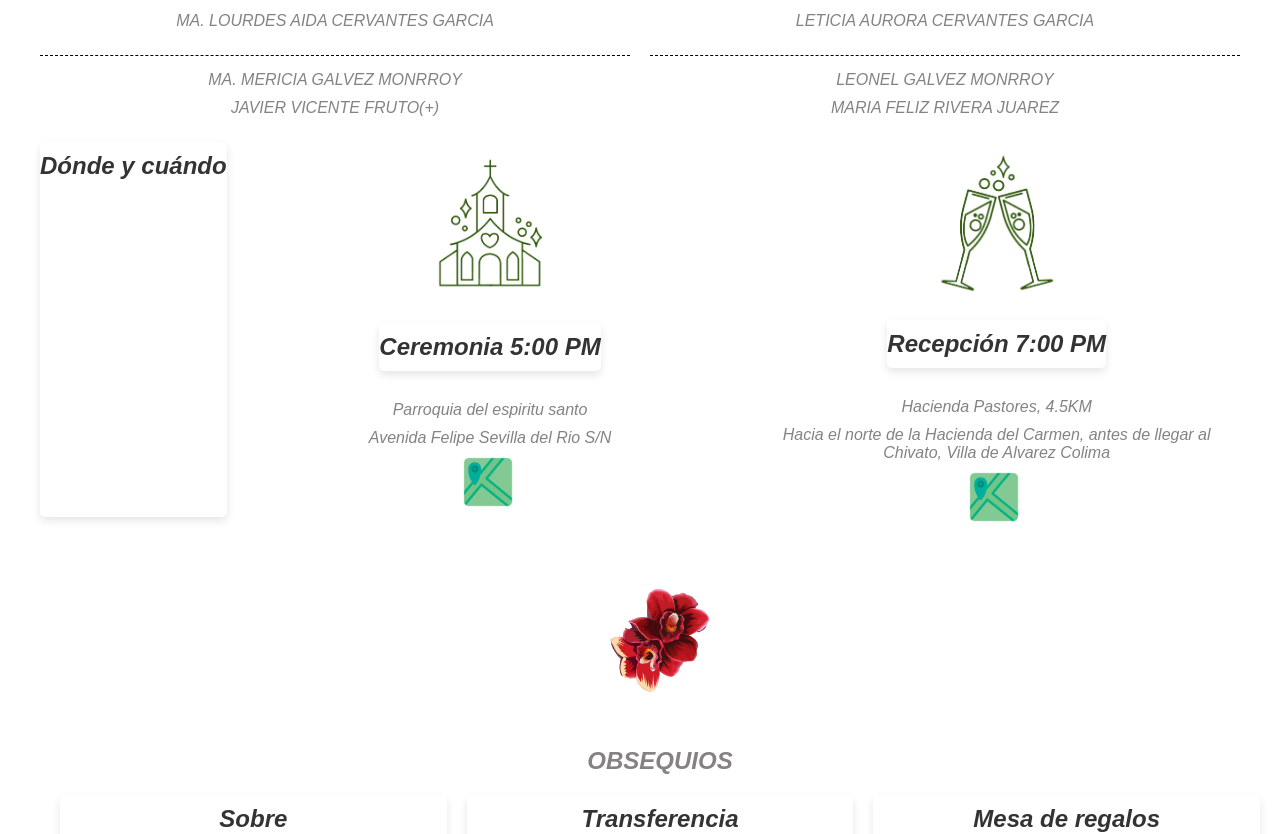
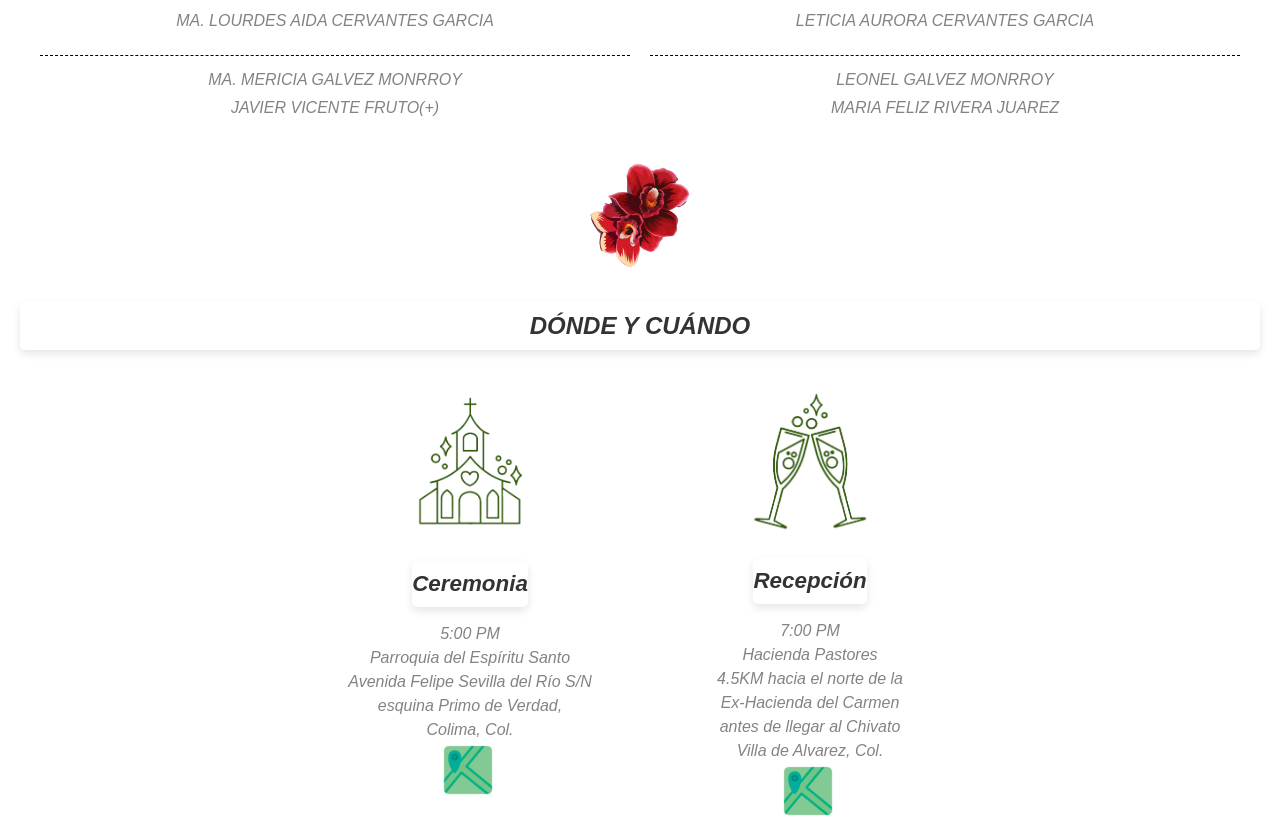
Before and after one commit to umiphos/itzel-eder, a React (Create React App) app: page / in a window 1280 px wide. Shown: the part 1623-2457 px from the top of the page. Built offline with nearby package versions, Linux system fonts and the light colour scheme.

Commit message:
ADD: added information data
added new information and format for this section

```diff
--- a/src/components/home/Information.js
+++ b/src/components/home/Information.js
@@ -3,16 +3,22 @@ import React from 'react';
 function Information() {
   return (
 <section class="information-section">
-  <div class="information-columns-container">
-    <h3>Dónde y cuándo</h3>
-    <div class="column">
+  <div className='information-container'>
+    <img src='/icons/flowers_division.png' alt="Icono de flores" className="icon-image"/>
+  </div>
+<h3>DÓNDE Y CUÁNDO</h3>
+<div class="information-columns-container">
+    <div class="information-column">
       <div class="information-container">
-        <img src='/icons/icon_ceremony_green.png' alt="Ceremonia Icon" class="icon"/>
-        <h3>Ceremonia 5:00 PM</h3>
+        <img src='/icons/icon_ceremony_green.png' alt="Ceremonia Icon" class="information-icon"/>
+        <h3>Ceremonia</h3>
       </div>
       <ul>
-        <li>Parroquia del espiritu santo</li>
-        <li>Avenida Felipe Sevilla del Rio S/N</li>
+        <li>5:00 PM</li>
+        <li>Parroquia del Espíritu Santo</li>
+        <li>Avenida Felipe Sevilla del Río S/N</li>
+        <li>esquina Primo de Verdad,</li>
+        <li>Colima, Col.</li>
         <li>
           <a href="https://maps.app.goo.gl/7ip3gCPDNtSdyUBP9" target="_blank" rel="noopener noreferrer">
             <img
@@ -25,14 +31,18 @@ function Information() {
       </ul>
     </div>
 
-    <div class="column">
+    <div class="information-column">
       <div class="information-container">
-        <img src='/icons/icon_reception_green.png' alt="Recepción Icon" class="icon"/>
-        <h3>Recepción 7:00 PM</h3>
+        <img src='/icons/icon_reception_green.png' alt="Recepción Icon" class="information-icon"/>
+        <h3>Recepción</h3>
       </div>
       <ul>
-        <li>Hacienda Pastores, 4.5KM</li>
-        <li>Hacia el norte de la Hacienda del Carmen, antes de llegar al Chivato, Villa de Alvarez Colima</li>
+        <li>7:00 PM</li>
+        <li>Hacienda Pastores</li>
+        <li>4.5KM hacia el norte de la </li>
+        <li>Ex-Hacienda del Carmen</li>
+        <li>antes de llegar al Chivato</li>
+        <li>Villa de Alvarez, Col.</li>
         <li>
           <a href="https://maps.app.goo.gl/7ip3gCPDNtSdyUBP9" target="_blank" rel="noopener noreferrer">
             <img
--- a/src/styles.css
+++ b/src/styles.css
@@ -7,6 +7,38 @@ body {
   font-style: italic;
   color: #858282;
 }
+
+h3 {
+  font-size: 1.5rem;
+  font-weight: bold;
+  color: #333;
+  margin: 0;
+  padding: 10px 0;
+  border-radius: 5px;
+  box-shadow: 0 4px 8px rgba(0, 0, 0, 0.1);
+}
+
+ul {
+  list-style: none;
+  padding: 0;
+  margin: 0;
+}
+
+ul li {
+  font-size: 1rem;
+  padding: 5px 0;
+}
+
+a {
+  color: #007bff;
+  text-decoration: none;
+  font-weight: bold;
+}
+
+a:hover {
+  text-decoration: underline;
+}
+
 
 /* ============================= */
 /* Header */
@@ -181,76 +213,48 @@ header {
 /* ============================= */
 
 .information-section {
-  display: flex;
-  flex-direction: column;
-  align-items: center;
-  text-align: center;
+  text-align: center; /* Centra el texto dentro de la sección */
   padding: 20px;
 }
 
-.information-columns-container h3 {
-  font-size: 1.8rem;
-  margin-bottom: 15px;
+.information-section ul li {
+  font-size: 1rem;
+  padding: 3px 0;
 }
 
 .information-columns-container {
   display: flex;
-  justify-content: space-between;
+  justify-content: center; /* Centra las columnas en el contenedor */
   gap: 20px;
-  width: 100%;
-  max-width: 1200px;
-  margin: 0 auto;
+  margin-top: 20px;
+  flex-wrap: wrap; /* Permite que las columnas se apilen en pantallas pequeñas */
 }
 
 .information-columns-container h3 {
-  font-size: 1.5rem;
-  color: #333;
-  margin-bottom: 10px;
+  font-size: 1.4rem;
+  margin-bottom: 15px;
+}
+
+.information-column {
+  flex: 1;
+  min-width: 250px; /* Asegura que cada columna tenga un ancho mínimo */
+  max-width: 300px; /* Ancho máximo para limitar el tamaño de las columnas */
+  text-align: center; /* Centra el contenido dentro de cada columna */
+  padding: 10px;
 }
 
 .information-container {
   display: flex;
   flex-direction: column;
   align-items: center;
-  margin-bottom: 15px;
 }
 
-.icon {
+.information-icon {
   width: 150px;
   height: auto;
   margin-bottom: 10px;
 }
 
-h3 {
-  font-size: 1.5rem;
-  font-weight: bold;
-  color: #333;
-  margin: 0;
-  padding: 10px 0;
-  border-radius: 5px;
-  box-shadow: 0 4px 8px rgba(0, 0, 0, 0.1);
-}
-
-ul {
-  list-style: none;
-  padding: 0;
-  margin: 0;
-}
-
-ul li {
-  font-size: 1rem;
-  padding: 5px 0;
-}
-
-a {
-  color: #007bff;
-  text-decoration: none;
-  font-weight: bold;
-}
-
-a:hover {
-  text-decoration: underline;
-}
 
 /* ============================= */
 /* Gift Section */
```
